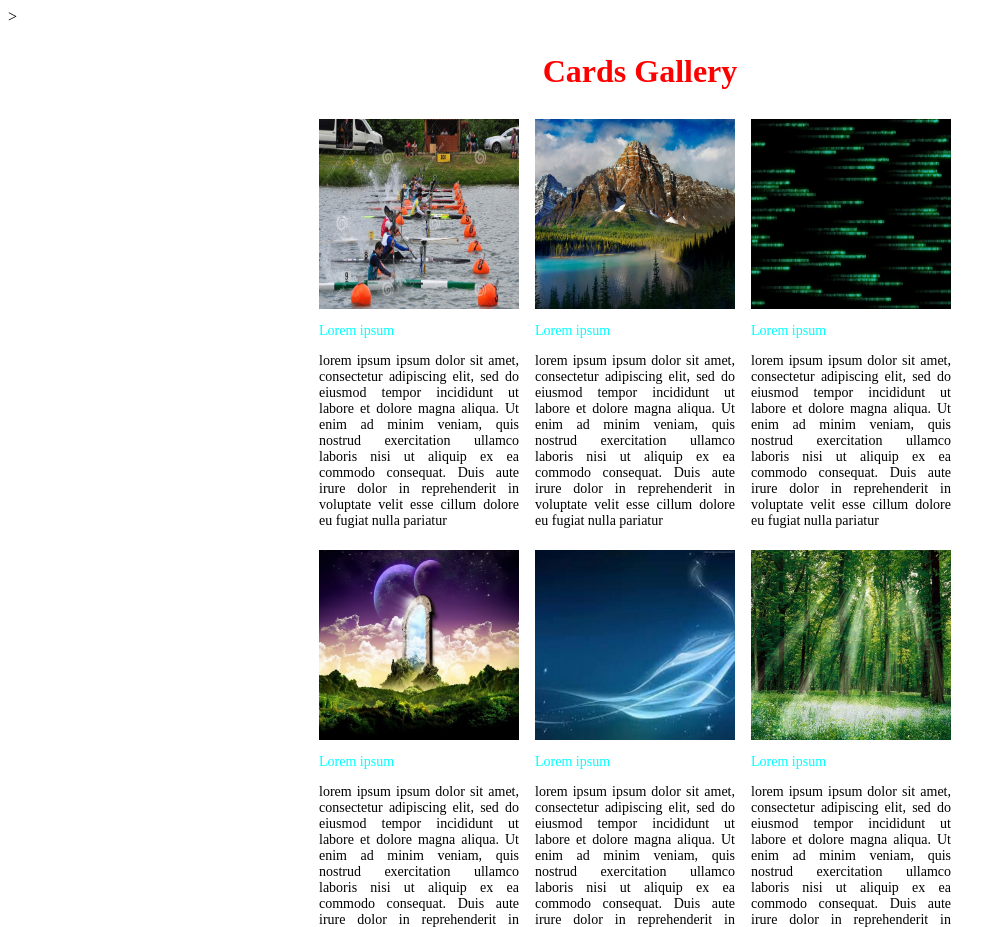
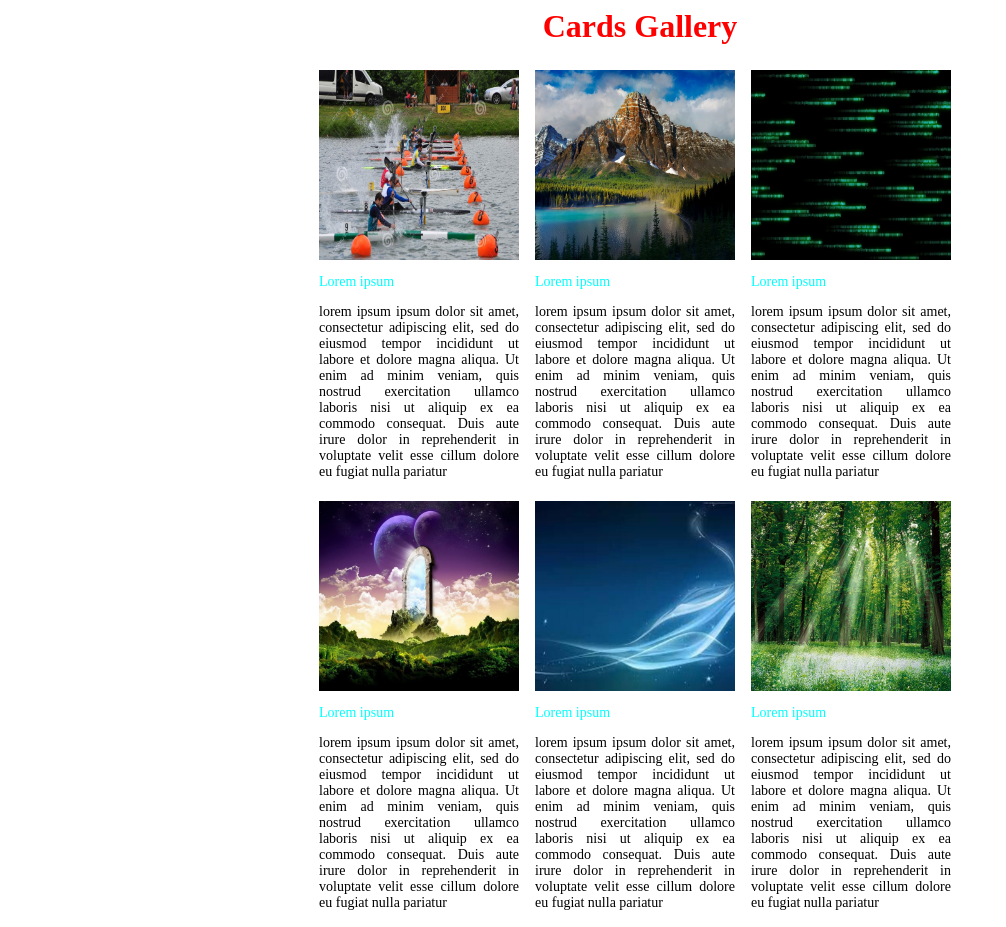
Before and after one commit to Chamke/Repo06-07, a plain HTML site: page ex01/src/index.html in a window 1280 px wide. Shown: the top 927 px of the page, without its empty margins (0-1006 px from the left). Drawn offline with Linux system fonts and the light colour scheme.

Commit message:
index.html update

```diff
--- a/ex01/src/index.html
+++ b/ex01/src/index.html
@@ -5,13 +5,10 @@
         <link rel="stylesheet" href="../style/index.css">
     </head>
 
+    <body>
+        <h1>Cards Gallery</h1>
+     <table align="center">
 
-
-    <body>
-     <table align="center">
-            <tr>
-                <th colspan="3">Cards Gallery</th>
-            </tr>
             <tr>
                 <td>
                     <div id="item">
@@ -43,7 +40,7 @@
                             exercitation ullamco laboris nisi ut aliquip ex ea commodo consequat. Duis aute irure
                             dolor in reprehenderit in voluptate velit esse cillum dolore eu fugiat nulla pariatur</p>
                     </div>
-                </td>>
+                </td>
             </tr>
             <tr>
                 <td>
--- a/ex01/style/index.css
+++ b/ex01/style/index.css
@@ -5,6 +5,10 @@ font-weight: 200;
 
 text-align: justify;
 width: 200px;
+}
+h1{
+    text-align: center;
+    color: red;
 }
 #title{
     color: aqua;
@@ -32,8 +36,3 @@ align-items: center;
 
 text-align: center;
 }
-th{
-    padding: 25px;
-    color: red;
-    font-size: 2em;
-}
```
